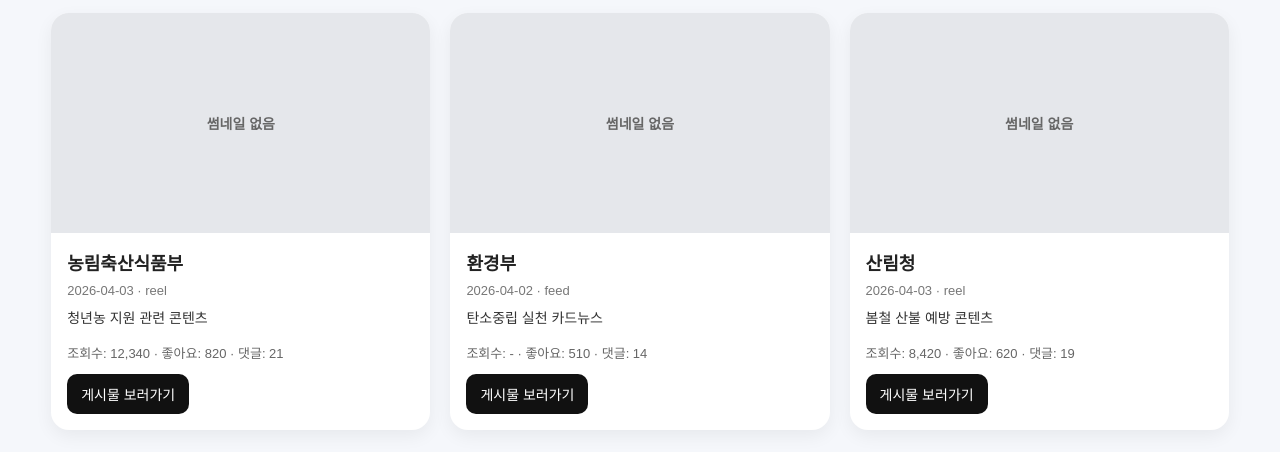
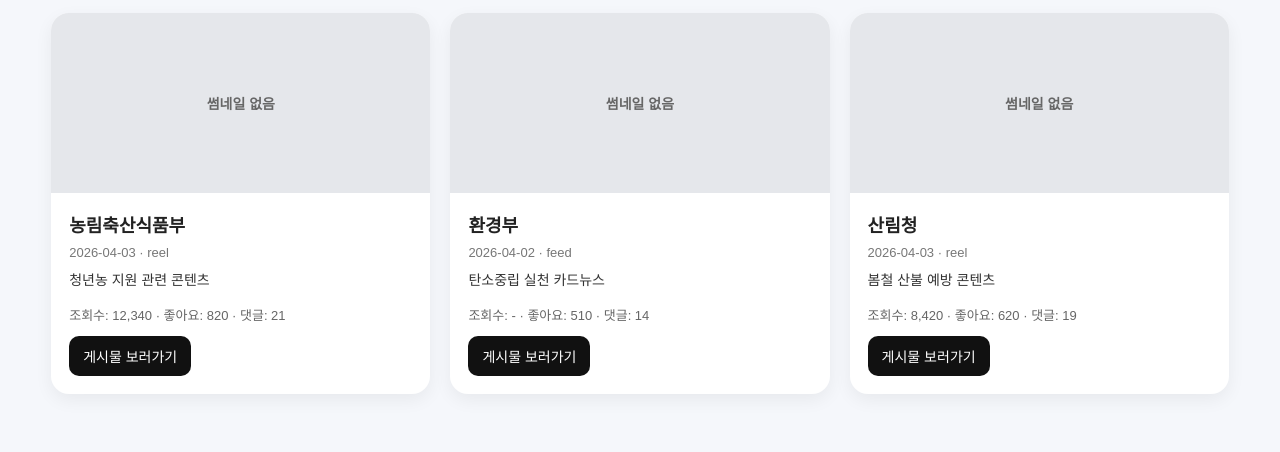
Before and after one commit to saenong2/instagram-monitor, a plain HTML site: page index.html in a window 1280 px wide. Shown: the part 598-1050 px from the top of the page. Drawn offline with Linux system fonts and the light colour scheme.

Commit message:
Update style.css

```diff
--- a/style.css
+++ b/style.css
@@ -101,13 +101,13 @@
 
 .post-thumb {
   width: 100%;
-  height: 220px;
+  height: 180px;
   object-fit: cover;
   background: #ddd;
 }
 
 .post-body {
-  padding: 16px;
+  padding: 18px;
 }
 
 .post-body h3 {
@@ -156,6 +156,8 @@
   color: #666;
   font-size: 14px;
   font-weight: 600;
+  text-align: center;
+  height: 180px;
 }
 
 @media (max-width: 1024px) {
```
